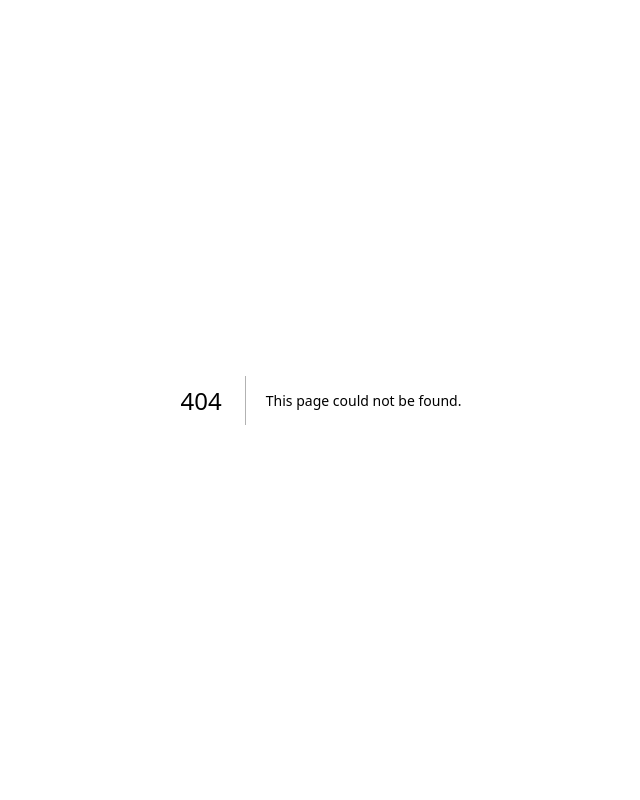
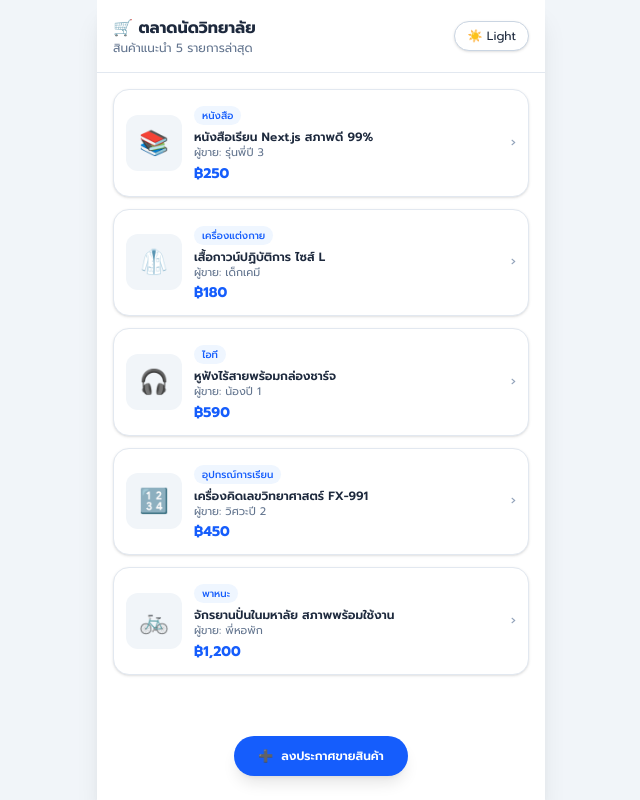
Before and after one commit to palisun47-lang/campus-marketplace, a Next.js app: page /home in a window 1280 px wide. Before the commit this address had no page. Shown: the whole page, without its empty margins (319-959 px from the left). Built offline with nearby package versions, Linux system fonts and the light colour scheme.

Commit message:
Add detail page code

```diff
--- a/app/home/detail/page.tsx
+++ b/app/home/detail/page.tsx
@@ -3,21 +3,31 @@
 export const dynamic = 'force-dynamic';
 
 import Link from 'next/link';
-import { useSearchParams } from 'next/navigation';
-import { Suspense } from 'react';
+import { useEffect, useState } from 'react';
 import ThemeToggle from '../../ThemeToggle';
 
-function DetailContent() {
-  const searchParams = useSearchParams();
+export default function ProductDetailPage() {
+  const [product, setProduct] = useState<any>(null);
 
-  const title = searchParams.get('title') || 'สินค้าทั่วไป';
-  const category = searchParams.get('category') || 'ทั่วไป';
-  const price = searchParams.get('price') || '0';
-  const seller = searchParams.get('seller') || 'ไม่ระบุ';
-  const icon = searchParams.get('icon') || '📦';
-  const description = searchParams.get('desc') || 'ไม่มีรายละเอียดเพิ่มเติม';
-  const location = searchParams.get('loc') || 'นัดรับในมหาลัย';
-  const contact = searchParams.get('contact') || 'สอบถามผ่านระบบ';
+  useEffect(() => {
+    const saved = localStorage.getItem('currentProduct');
+    if (saved) {
+      setProduct(JSON.parse(saved));
+    }
+  }, []);
+
+  if (!product) {
+    return (
+      <main className="min-h-screen bg-slate-100 dark:bg-slate-950 flex flex-col items-center justify-center">
+        <div className="text-xs text-slate-500 dark:text-slate-400 flex flex-col items-center gap-3">
+          <p>กำลังโหลดข้อมูลสินค้า...</p>
+          <Link href="/home" className="text-blue-600 dark:text-blue-400 underline">
+            ← กลับหน้าหลัก
+          </Link>
+        </div>
+      </main>
+    );
+  }
 
   return (
     <main className="min-h-screen bg-slate-100 dark:bg-slate-950 flex flex-col items-center">
@@ -37,19 +47,19 @@ function DetailContent() {
         <div className="p-5 flex flex-col gap-5 flex-1">
           <div className="flex flex-col items-center text-center p-6 bg-slate-50 dark:bg-slate-800/50 rounded-2xl border border-slate-200 dark:border-slate-700/60">
             <div className="w-20 h-20 bg-white dark:bg-slate-800 rounded-2xl shadow-sm flex items-center justify-center text-4xl mb-3 border border-slate-200 dark:border-slate-700">
-              {icon}
+              {product.icon}
             </div>
             <span className="px-2.5 py-1 text-[11px] font-medium bg-blue-50 dark:bg-blue-950/60 text-blue-600 dark:text-blue-400 rounded-full mb-2">
-              {category}
+              {product.category}
             </span>
             <h1 className="text-base font-bold text-slate-800 dark:text-slate-100 mb-1">
-              {title}
+              {product.title}
             </h1>
             <p className="text-xs text-slate-500 dark:text-slate-400">
-              ผู้ขาย: <span className="font-semibold text-slate-700 dark:text-slate-300">{seller}</span>
+              ผู้ขาย: <span className="font-semibold text-slate-700 dark:text-slate-300">{product.seller}</span>
             </p>
             <div className="text-xl font-extrabold text-blue-600 dark:text-blue-400 mt-3">
-              ฿{price}
+              ฿{product.price}
             </div>
           </div>
 
@@ -58,7 +68,7 @@ function DetailContent() {
               รายละเอียดสินค้า
             </h2>
             <div className="p-3.5 bg-slate-50 dark:bg-slate-800/50 rounded-xl border border-slate-200 dark:border-slate-700/60 text-xs text-slate-600 dark:text-slate-300 leading-relaxed">
-              {description}
+              {product.description}
             </div>
           </div>
 
@@ -67,7 +77,7 @@ function DetailContent() {
               <span className="text-base">📍</span>
               <div>
                 <p className="text-[11px] font-bold text-blue-900 dark:text-blue-300">สถานที่นัดรับ</p>
-                <p className="text-xs text-blue-700 dark:text-blue-400 mt-0.5">{location}</p>
+                <p className="text-xs text-blue-700 dark:text-blue-400 mt-0.5">{product.location}</p>
               </div>
             </div>
 
@@ -75,7 +85,7 @@ function DetailContent() {
               <span className="text-base">📞</span>
               <div>
                 <p className="text-[11px] font-bold text-emerald-900 dark:text-emerald-300">ช่องทางติดต่อผู้ขาย</p>
-                <p className="text-xs text-emerald-700 dark:text-emerald-400 mt-0.5">{contact}</p>
+                <p className="text-xs text-emerald-700 dark:text-emerald-400 mt-0.5">{product.contact}</p>
               </div>
             </div>
           </div>
@@ -95,15 +105,3 @@ function DetailContent() {
     </main>
   );
 }
-
-export default function ProductDetailPage() {
-  return (
-    <Suspense fallback={
-      <div className="min-h-screen flex items-center justify-center bg-slate-50 dark:bg-slate-950 text-slate-500 text-xs">
-        กำลังโหลดข้อมูล...
-      </div>
-    }>
-      <DetailContent />
-    </Suspense>
-  );
-}
--- /dev/null
+++ b/app/home/page.tsx
@@ -0,0 +1,128 @@
+'use client';
+
+import Link from 'next/link';
+import ThemeToggle from '../ThemeToggle';
+
+export default function HomePage() {
+  const products = [
+    {
+      id: 1,
+      title: 'หนังสือเรียน Next.js สภาพดี 99%',
+      category: 'หนังสือ',
+      price: '250',
+      seller: 'รุ่นพี่ปี 3',
+      icon: '📚',
+      description: 'หนังสือมือหนึ่งอ่านเอง อ่านคนเดียว สภาพสะอาด ไม่มีรอยขีดเขียน ห่อปกใสเรียบร้อยครับ',
+      location: 'นัดรับตึกคณะ IT หรือโรงอาหารกลาง',
+      contact: 'Line: varisara_book',
+    },
+    {
+      id: 2,
+      title: 'เสื้อกาวน์ปฏิบัติการ ไซส์ L',
+      category: 'เครื่องแต่งกาย',
+      price: '180',
+      seller: 'เด็กเคมี',
+      icon: '🥼',
+      description: 'ใส่ไปแล็บแค่ 2 ครั้ง ซักรีดสะอาดเรียบร้อย ไซส์ L รอบอก 42 นิ้ว กระดุมครบทุกเม็ด',
+      location: 'นัดรับหน้าตึกวิทยาศาสตร์',
+      contact: 'IG: chem_store',
+    },
+    {
+      id: 3,
+      title: 'หูฟังไร้สายพร้อมกล่องชาร์จ',
+      category: 'ไอที',
+      price: '590',
+      seller: 'น้องปี 1',
+      icon: '🎧',
+      description: 'ใช้งานปกติ เสียงดี เบสแน่น แบตอึด อุปกรณ์ครบกล่องพร้อมสายชาร์จเดิม',
+      location: 'นัดรับหอพักนักศึกษาชาย',
+      contact: 'Tel: 089-123-4567',
+    },
+    {
+      id: 4,
+      title: 'เครื่องคิดเลขวิทยาศาสตร์ FX-991',
+      category: 'อุปกรณ์การเรียน',
+      price: '450',
+      seller: 'วิศวะปี 2',
+      icon: '🔢',
+      description: 'รุ่นยอดฮิตผ่านเกณฑ์สอบทุกสนาม หน้าจอชัดเจน ปุ่มกดนิ่ม ใช้งานได้เต็มระบบ',
+      location: 'นัดรับลานเกียร์ วิศวะ',
+      contact: 'Line: en_calc',
+    },
+    {
+      id: 5,
+      title: 'จักรยานปั่นในมหาลัย สภาพพร้อมใช้งาน',
+      category: 'พาหนะ',
+      price: '1,200',
+      seller: 'พี่หอพัก',
+      icon: '🚲',
+      description: 'ปั่นนิ่ม ยางไม่รั่ว มีตะกร้าหน้าใส่ของได้ เหมาะกับการขับขี่ภายในมหาลัยมากๆ ครับ',
+      location: 'นัดรับหอพักใน',
+      contact: 'Line: dormitory_bike',
+    },
+  ];
+
+  const handleSelectProduct = (item: any) => {
+    localStorage.setItem('currentProduct', JSON.stringify(item));
+  };
+
+  return (
+    <main className="min-h-screen bg-slate-100 dark:bg-slate-950 flex flex-col items-center">
+      <div className="w-full max-w-md bg-white dark:bg-slate-900 min-h-screen shadow-xl flex flex-col pb-20">
+
+        {/* Header */}
+        <header className="p-4 border-b border-slate-200 dark:border-slate-800 flex items-center justify-between sticky top-0 bg-white/80 dark:bg-slate-900/80 backdrop-blur-md z-10">
+          <div>
+            <h1 className="text-base font-bold text-slate-800 dark:text-slate-100 flex items-center gap-1.5">
+              🛒 ตลาดนัดวิทยาลัย
+            </h1>
+            <p className="text-xs text-slate-500 dark:text-slate-400">สินค้าแนะนำ 5 รายการล่าสุด</p>
+          </div>
+          <ThemeToggle />
+        </header>
+
+        {/* Product List */}
+        <div className="p-4 flex flex-col gap-3 flex-1">
+          {products.map((item) => (
+            <Link
+              key={item.id}
+              href="/home/detail"
+              onClick={() => handleSelectProduct(item)}
+              className="p-3 bg-white dark:bg-slate-800 border border-slate-200 dark:border-slate-700 rounded-2xl shadow-sm flex items-center gap-3 hover:border-blue-500 dark:hover:border-blue-400 transition-all cursor-pointer active:scale-98"
+            >
+              <div className="w-14 h-14 bg-slate-100 dark:bg-slate-700 rounded-xl flex items-center justify-center text-2xl shrink-0">
+                {item.icon}
+              </div>
+              <div className="flex-1 min-w-0">
+                <span className="inline-block px-2 py-0.5 text-[10px] font-medium bg-blue-50 dark:bg-blue-950/60 text-blue-600 dark:text-blue-400 rounded-full mb-1">
+                  {item.category}
+                </span>
+                <h2 className="text-xs font-semibold text-slate-800 dark:text-slate-100 truncate">
+                  {item.title}
+                </h2>
+                <p className="text-[11px] text-slate-500 dark:text-slate-400">
+                  ผู้ขาย: {item.seller}
+                </p>
+                <p className="text-sm font-bold text-blue-600 dark:text-blue-400 mt-0.5">
+                  ฿{item.price}
+                </p>
+              </div>
+              <div className="text-slate-400 text-sm">›</div>
+            </Link>
+          ))}
+        </div>
+
+        {/* Floating Action Button */}
+        <div className="fixed bottom-6 w-full max-w-md px-4 flex justify-center pointer-events-none">
+          <Link
+            href="/product"
+            className="pointer-events-auto px-6 py-3 bg-blue-600 hover:bg-blue-700 text-white text-xs font-semibold rounded-full shadow-lg flex items-center gap-2 transition-transform active:scale-95"
+          >
+            <span>➕</span> ลงประกาศขายสินค้า
+          </Link>
+        </div>
+
+      </div>
+    </main>
+  );
+}
```
